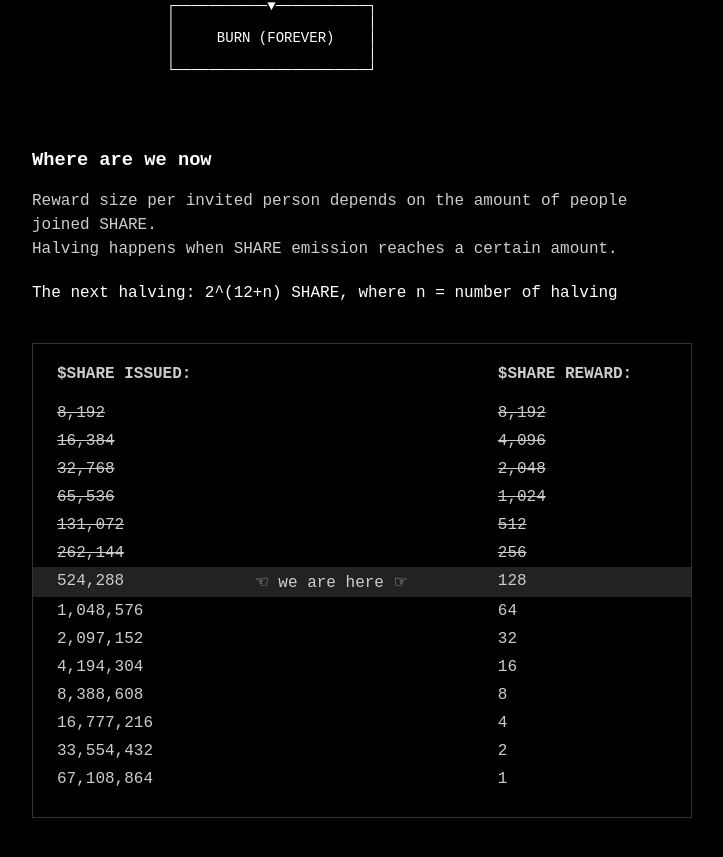
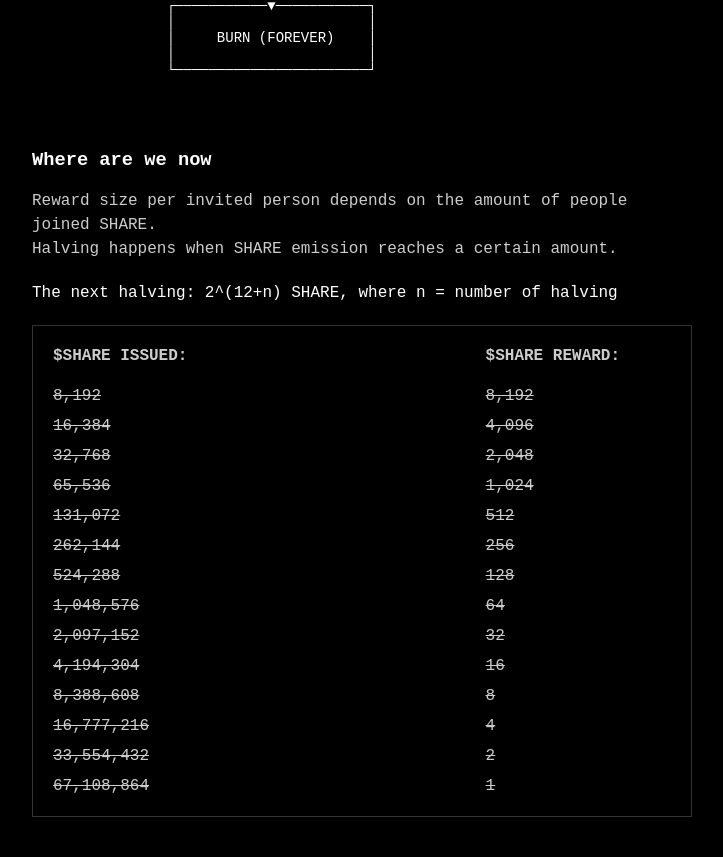
Before and after one commit to shaddog/share-coin, a plain HTML site: page index.html in a window 1280 px wide. Shown: the part 1921-2778 px from the top of the page, without its empty margins (278-1001 px from the left). Drawn offline with Linux system fonts and the light colour scheme; a script that the page names is missing.

Commit message:
feat: adopt halving/reward state table

```diff
--- a/index.html
+++ b/index.html
@@ -156,161 +156,80 @@
 
 
                 <br />
-                <h3>
-                  Where are we now
-                </h3>
+
+              <section>
+                <h3>Where are we now</h3>
                 <p>
-                  Reward size per invited person depends on the amount of people joined SHARE. </br>
+                  Reward size per invited person depends on the amount of people joined SHARE.
+                  </br>
                   Halving happens when SHARE emission reaches a certain amount.
-              </p>
-              <p style="color: #fff";>
-                The next halving: 2^(12+n) SHARE, where n = number of halving
-              </p>
-            </br>
-
-            <table cellspacing="0" class="table">
-              <tbody>
-                <tr >
-                  <th style="width:30%; padding-bottom: 16px; font-weight: 700;">
-                    $SHARE ISSUED:
-                  </th>
-                  <th>
-
-                  </th>
-                  <th style="padding-bottom: 16px; font-weight: 700;">
-                    $SHARE REWARD:
-                  </th>
-                </tr>
-                <th class="crossed-text">
-                  8,192
-                </th>
-                <th></th>
-                <th class="crossed-text">
-                  8,192
-                </th>
-              </tr>
-              <tr>
-                <th class="crossed-text">
-                  16,384
-                </th>
-                <th></th>
-                <th class="crossed-text">
-                  4,096
-                </th>
-              </tr>
-              <tr>
-                <th class="crossed-text">
-                  32,768
-                </th>
-                <th></th>
-                <th class="crossed-text">
-                  2,048
-                </th>
-              </tr>
-              <tr>
-                <th class="crossed-text">
-                  65,536
-                </th>
-                <th></th>
-                <th class="crossed-text">
-                  1,024
-                </th>
-              </tr>
-              <tr>
-                <th class="crossed-text">
-                  131,072
-                </th>
-                <th></th>
-                <th class="crossed-text">
-                  512
-                </th>
-              </tr>
-              <tr>
-                <th class="crossed-text">
-                  262,144
-                </th>
-                <th></th>
-                <th class="crossed-text">
-                  256
-                </th>
-              </tr>
-              <tr style="background: #222;">
-                <th>
-                  524,288
-                </th>
-                <th>
-                  <span class="symbol"> ☜</span> we are here <span class="symbol"> ☞</span>
-                </th>
-                <th>
-                  128
-                </th>
-              </tr>
-              <tr>
-                <th>
-                  1,048,576
-                </th>
-                <th></th>
-                <th>
-                  64
-                </th>
-              </tr>
-              <tr>
-                <th>
-                  2,097,152
-                </th>
-                <th></th>
-                <th>
-                  32
-                </th>
-              </tr>
-              <tr>
-                <th>
-                  4,194,304
-                </th>
-                <th></th>
-                <th>
-                  16
-                </th>
-              </tr>
-              <tr>
-                <th>
-                  8,388,608
-                </th>
-                <th></th>
-                <th>
-                  8
-                </th>
-              </tr>
-              <tr>
-                <th>
-                  16,777,216
-                </th>
-                <th></th>
-                <th>
-                  4
-                </th>
-              </tr>
-              <tr>
-                <th>
-                  33,554,432
-                </th>
-                <th></th>
-                <th>
-                  2
-                </th>
-              </tr>
-
-              <tr>
-                <th>
-                  67,108,864
-                </th>
-                <th></th>
-                <th>
-                  1
-                </th>
-              </tr>
-            </tbody>
-          </table>
+                </p>
+                <p style="color: #fff";>
+                  The next halving: 2^(12+n) SHARE, where n = number of halving
+                </p>
+                <div class="halvingTable">
+                  <div class="row rowHead">
+                    <span>$SHARE ISSUED:</span>
+                    <span>$SHARE REWARD:</span>
+                  </div>
+                  <div class="row" data-share-reward="8192">
+                    <span>8,192</span>
+                    <span>8,192</span>
+                  </div>
+                  <div class="row" data-share-reward="4096">
+                    <span>16,384</span>
+                    <span>4,096</span>
+                  </div>
+                  <div class="row" data-share-reward="2048">
+                    <span>32,768</span>
+                    <span>2,048</span>
+                  </div>
+                  <div class="row" data-share-reward="1024">
+                    <span>65,536</span>
+                    <span>1,024</span>
+                  </div>
+                  <div class="row" data-share-reward="512">
+                    <span>131,072</span>
+                    <span>512</span>
+                  </div>
+                  <div class="row" data-share-reward="256">
+                    <span>262,144</span>
+                    <span>256</span>
+                  </div>
+                  <div class="row" data-share-reward="128">
+                    <span>524,288</span>
+                    <span>128</span>
+                  </div>
+                  <div class="row" data-share-reward="64">
+                    <span>1,048,576</span>
+                    <span>64</span>
+                  </div>
+                  <div class="row" data-share-reward="32">
+                    <span>2,097,152</span>
+                    <span>32</span>
+                  </div>
+                  <div class="row" data-share-reward="16">
+                    <span>4,194,304</span>
+                    <span>16</span>
+                  </div>
+                  <div class="row" data-share-reward="8">
+                    <span>8,388,608</span>
+                    <span>8</span>
+                  </div>
+                  <div class="row" data-share-reward="4">
+                    <span>16,777,216</span>
+                    <span>4</span>
+                  </div>
+                  <div class="row" data-share-reward="2">
+                    <span>33,554,432</span>
+                    <span>2</span>
+                  </div>
+                  <div class="row" data-share-reward="1">
+                    <span>67,108,864</span>
+                    <span>1</span>
+                  </div>
+                </div>
+              </section>
         </div>
       </body>
       <script src="https://unpkg.com/@tonconnect/ui@latest/dist/tonconnect-ui.min.js"></script>
--- a/style.css
+++ b/style.css
@@ -173,23 +173,18 @@ h3 {
   font-size: 12px;
 }
 .getShareButton {
+  font-family: inherit;
   font-size: 18px;
   font-weight: 400;
-  font-family: 'Courier New', Courier, monospace;
+  text-transform: uppercase;
   padding: 0.25rem 0.5rem;
+  margin: 10px;
+  color: white;
   background-color: transparent;
   border: 1px solid #aeb3bc;
-  color: white;
+  box-shadow: 3px 3px 0 #153c8a;
+  cursor: pointer;
   transition: background-color 250ms cubic-bezier(0.4, 0, 0.2, 1) 0ms, border-color 250ms cubic-bezier(0.4, 0, 0.2, 1) 0ms, color 250ms cubic-bezier(0.4, 0, 0.2, 1) 0ms, opacity 250ms cubic-bezier(0.4, 0, 0.2, 1) 0ms;
-  -webkit-box-align: center;
-  align-items: center;
-  display: inline-flex;
-  border-color: #aeb3bc;
-  box-shadow: 3px 3px 0 #153c8a;
-  position: relative;
-  text-transform: uppercase;
-  cursor: pointer;
-  margin: 10px;
 }
 .getShareButton:active {
   box-shadow: none;
@@ -225,3 +220,39 @@ h3 {
   margin: 35px auto;
   border: none;
 }
+
+
+.halvingTable {
+  border: 1px solid #333;
+  padding: 15px 0;
+}
+.row {
+  display: flex;
+  justify-content: space-between;
+  /* text-align: left; */
+  padding: 6px 20px;
+  text-decoration: line-through;
+}
+.row > * {
+  flex-basis: 30%;
+  /* flex: 1 0 60%; */
+}
+.rowHead {
+  font-weight: 700;
+  margin-bottom: 10px;
+  text-decoration: none;
+}
+.rowActive::after {
+  content: '☜ we are here ☞';
+  position: absolute;
+  top: 5px;
+  left: 35%;
+}
+.rowActive {
+  position: relative;
+  background: #222;
+  text-decoration: none;
+}
+.rowActive ~ .row {
+  text-decoration: none;
+}
--- a/view.js
+++ b/view.js
@@ -39,10 +39,12 @@ document.addEventListener("DOMContentLoaded", async () => {
     }
 
     copyInviteContractButton.textContent = contractAddressSlice(inviteContractAddress) + ' ❐'
+    strikeThroughTheTable(values['reward'])
   }
 
-  const strikeThroughTheTable = () => {
-
+  const strikeThroughTheTable = (currentReward) => {
+    const rewardPerWallet = Number(currentReward) / 2;
+    document.querySelector(`[data-share-reward="${rewardPerWallet}"]`).classList.add('rowActive')
   }
 
   const addEventListeners = () => {
```
